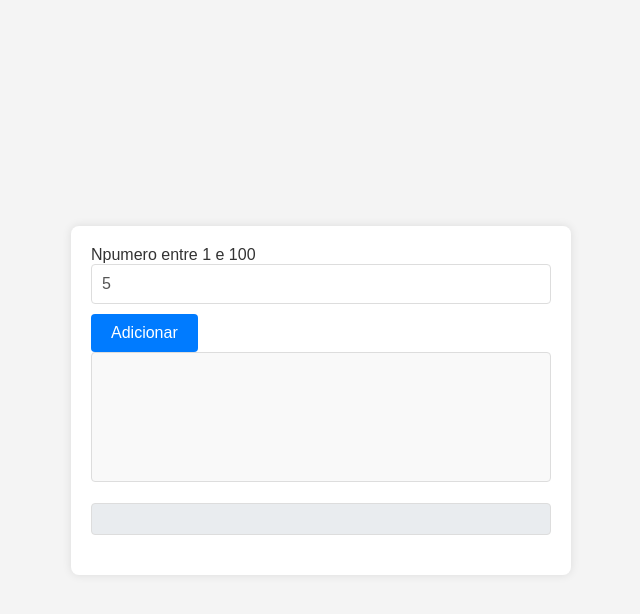
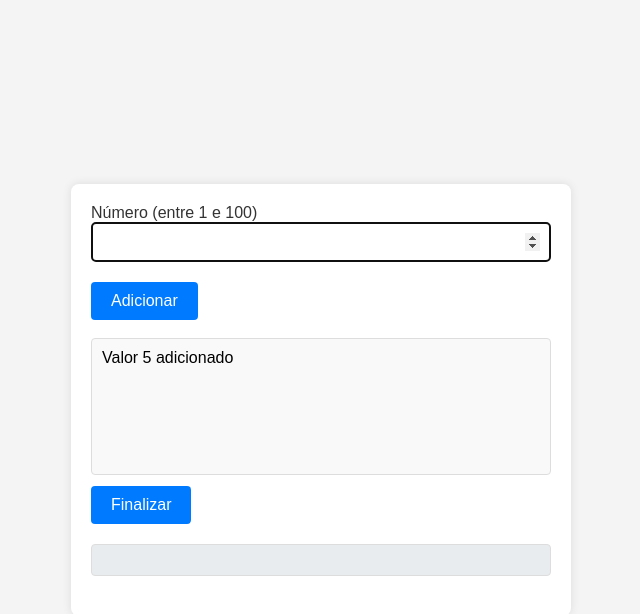
Before and after one commit to LauraMilly/analisador-de-numeros, a plain HTML site: page index.html in a window 1280 px wide. Both pictures are taken after typing "5" into the empty fields and a click on the button "Adicionar". Shown: the whole page, without its empty margins (319-959 px from the left). Drawn offline with Linux system fonts and the light colour scheme.

Commit message:
Listagem da lista adicionada
Listagem add

```diff
--- a/index.html
+++ b/index.html
@@ -8,10 +8,11 @@
 </head>
 <body>
     <section>
-        <div>Npumero entre 1 e 100
+        <div>Número (entre 1 e 100)
             <input type="number" name="fnum" id="fnum">
             <input type="button" value="Adicionar" onclick="add()">
-            <br><select name="flista" id="flista" size="6"></select>
+            <br><br><select name="flista" id="flista" size="6"></select>
+            <br><input type="button" value="Finalizar" onclick="finalizar()">
         </div>
         <div id="res"></div>
     </section>
--- a/script.js
+++ b/script.js
@@ -23,6 +23,25 @@ function inLista(n, l) {
 
 // Função chamada quando o usuário clica para adicionar um valor.
 function add() {
-    // Verifica se o valor é um número válido e não está na lista.
-    if (isNumero(num.value) && !inLista(num.value, valores)) {}
+    // Verifica se o valor inserido é um número válido e se não está já na lista de valores.
+    if (isNumero(num.value) && !inLista(num.value, valores)) {
+        // Adiciona o número à lista de valores.
+        valores.push(Number(num.value));
+
+        // Cria um novo elemento <option> para exibir a mensagem na lista.
+        let item = document.createElement('option');
+
+        // Define o texto do novo item da lista com o valor adicionado.
+        item.text = `Valor ${num.value} adicionado`;
+
+        // Adiciona o novo item à lista de opções (presumivelmente um <select> ou <datalist>).
+        lista.appendChild(item);
+    } else {
+        // Exibe um alerta se o valor for inválido ou já estiver na lista.
+        window.alert('Valor inválido ou já encontrado na lista');
+    }
+
+    // Limpa o campo de entrada e coloca o foco de volta nele.
+    num.value = '';
+    num.focus();
 }
--- a/style.css
+++ b/style.css
@@ -58,6 +58,7 @@ input[type="button"] {
     font-size: 16px;
     cursor: pointer;
     margin-right: 10px;
+    margin-top: 10px;
 }
 
 input[type="button"]:hover {
```
